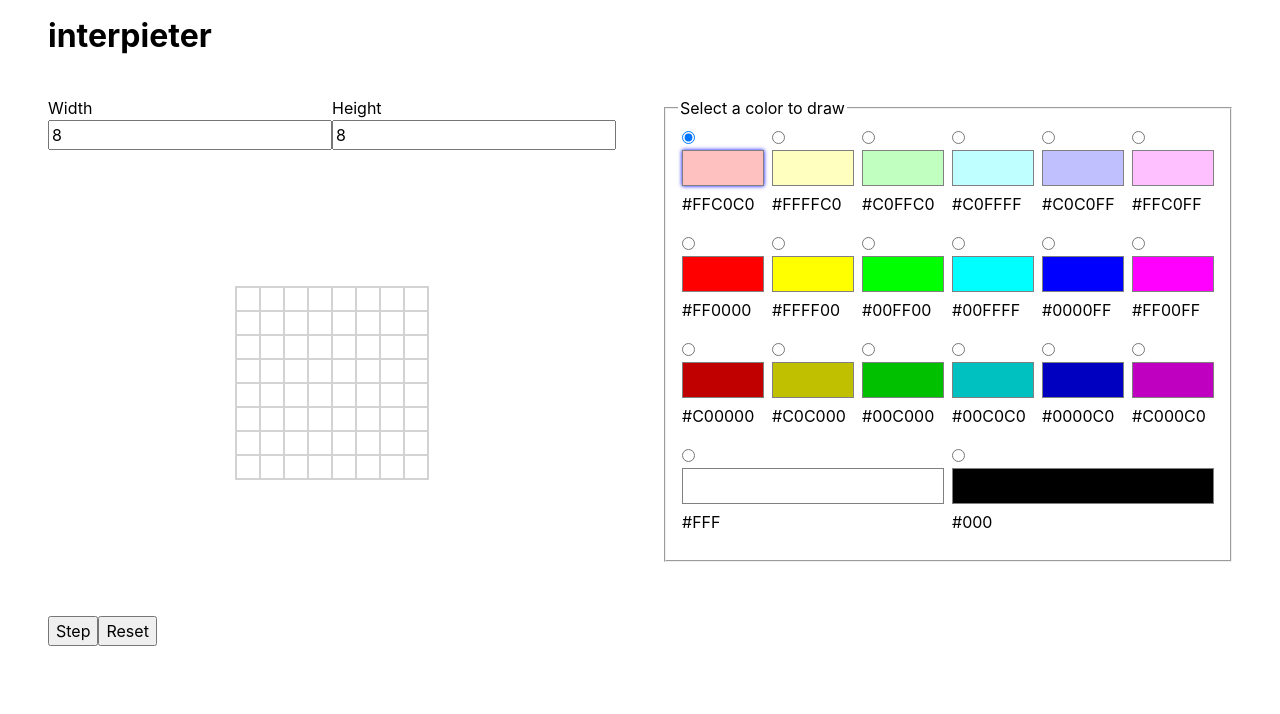
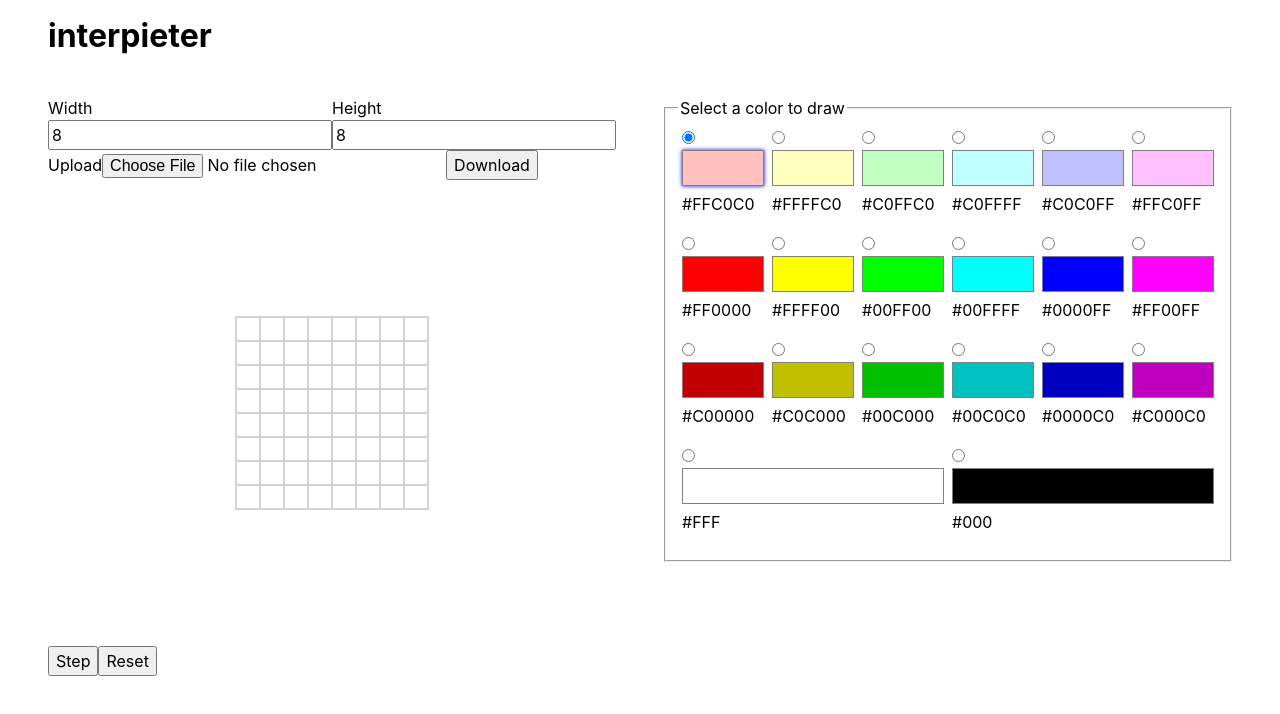
Before and after one commit to auroranou/interpieter, a React (Vite) app: page / in a window 1280 px wide. Shown: the top 714 px of the page. Built offline with nearby package versions, Linux system fonts and the light colour scheme.

Commit message:
add ability to download grid as png, start adding upload functionality, move buttons around

```diff
--- a/src/components/controls/ExecutionControls.tsx
+++ b/src/components/controls/ExecutionControls.tsx
@@ -3,7 +3,7 @@ import { useCallback, useEffect, useState } from "react";
 import { useAppState } from "state/context";
 import { isValidGrid } from "state/utils";
 
-export function RunControl() {
+export function ExecutionControls() {
   const { grid, interpreter, setIsConsoleOpen } = useAppState();
   const [disabled, setDisabled] = useState(!isValidGrid(grid));
   const [gridLoaded, setGridLoaded] = useState(false);
@@ -27,13 +27,13 @@ export function RunControl() {
   }, [interpreter]);
 
   return (
-    <>
+    <div>
       <button disabled={disabled} onClick={handleStep}>
         Step
       </button>
       <button disabled={disabled} onClick={handleReset}>
         Reset
       </button>
-    </>
+    </div>
   );
 }
--- /dev/null
+++ b/src/components/controls/UploadDownloadControls.tsx
@@ -0,0 +1,76 @@
+import { ChangeEvent, useRef } from "react";
+
+import { CODEL_SIZE } from "constants/grid";
+import { useAppState } from "state/context";
+
+export function UploadDownloadControls() {
+  const { grid, numCols, numRows } = useAppState();
+  const canvasRef = useRef<HTMLCanvasElement | null>(null);
+  const linkRef = useRef<HTMLAnchorElement | null>(null);
+
+  function drawGridOnCanvas() {
+    // TODO don't redraw for the same grid if download pressed multiple times
+    const canvas = canvasRef.current;
+    if (!canvas) {
+      return;
+    }
+
+    const ctx = canvas.getContext("2d");
+    if (!ctx) {
+      return;
+    }
+
+    canvas.width = numCols * CODEL_SIZE;
+    canvas.height = numRows * CODEL_SIZE;
+
+    for (let i = 0; i < grid.length; i++) {
+      const row = grid[i];
+      for (let j = 0; j < row.length; j++) {
+        const cellColor = row[j];
+        ctx.fillStyle = cellColor;
+        ctx.fillRect(j * CODEL_SIZE, i * CODEL_SIZE, CODEL_SIZE, CODEL_SIZE);
+      }
+    }
+
+    return canvas;
+  }
+
+  const handleDownload = () => {
+    const canvas = drawGridOnCanvas();
+
+    if (canvas && linkRef.current) {
+      const imageUrl = canvas.toDataURL("image/png");
+      linkRef.current.href = imageUrl;
+      // TODO ability to rename?
+      linkRef.current.download = "piet.png";
+      linkRef.current.click();
+
+      linkRef.current.href = "";
+    }
+  };
+
+  const handleUpload = (e: ChangeEvent<HTMLInputElement>) => {
+    const file = e.target.files?.[0];
+    if (!file) {
+      return;
+    }
+
+    const reader = new FileReader();
+    reader.readAsArrayBuffer(file);
+    reader.onload = (_: Event) => {
+      console.log(reader.result);
+    };
+  };
+
+  return (
+    <div>
+      <label>
+        Upload
+        <input type="file" onChange={handleUpload} />
+      </label>
+      <button onClick={handleDownload}>Download</button>
+      <canvas ref={canvasRef} style={{ display: "none" }} />
+      <a ref={linkRef} style={{ display: "none" }} />
+    </div>
+  );
+}
--- a/src/components/grid/Grid.tsx
+++ b/src/components/grid/Grid.tsx
@@ -1,16 +1,18 @@
 import { GridControls } from "components/controls/GridDimensionControls";
-import { RunControl } from "components/controls/ExecutionControls";
+import { ExecutionControls } from "components/controls/ExecutionControls";
 import css from "components/grid/grid.module.css";
 import { GridTable } from "components/grid/GridTable";
+import { UploadDownloadControls } from "components/controls/UploadDownloadControls";
 
 export function Grid() {
   return (
     <section className={css.gridContainer}>
       <GridControls />
+      <UploadDownloadControls />
       <div className={css.gridWrapper}>
         <GridTable />
       </div>
-      <RunControl />
+      <ExecutionControls />
     </section>
   );
 }
```
